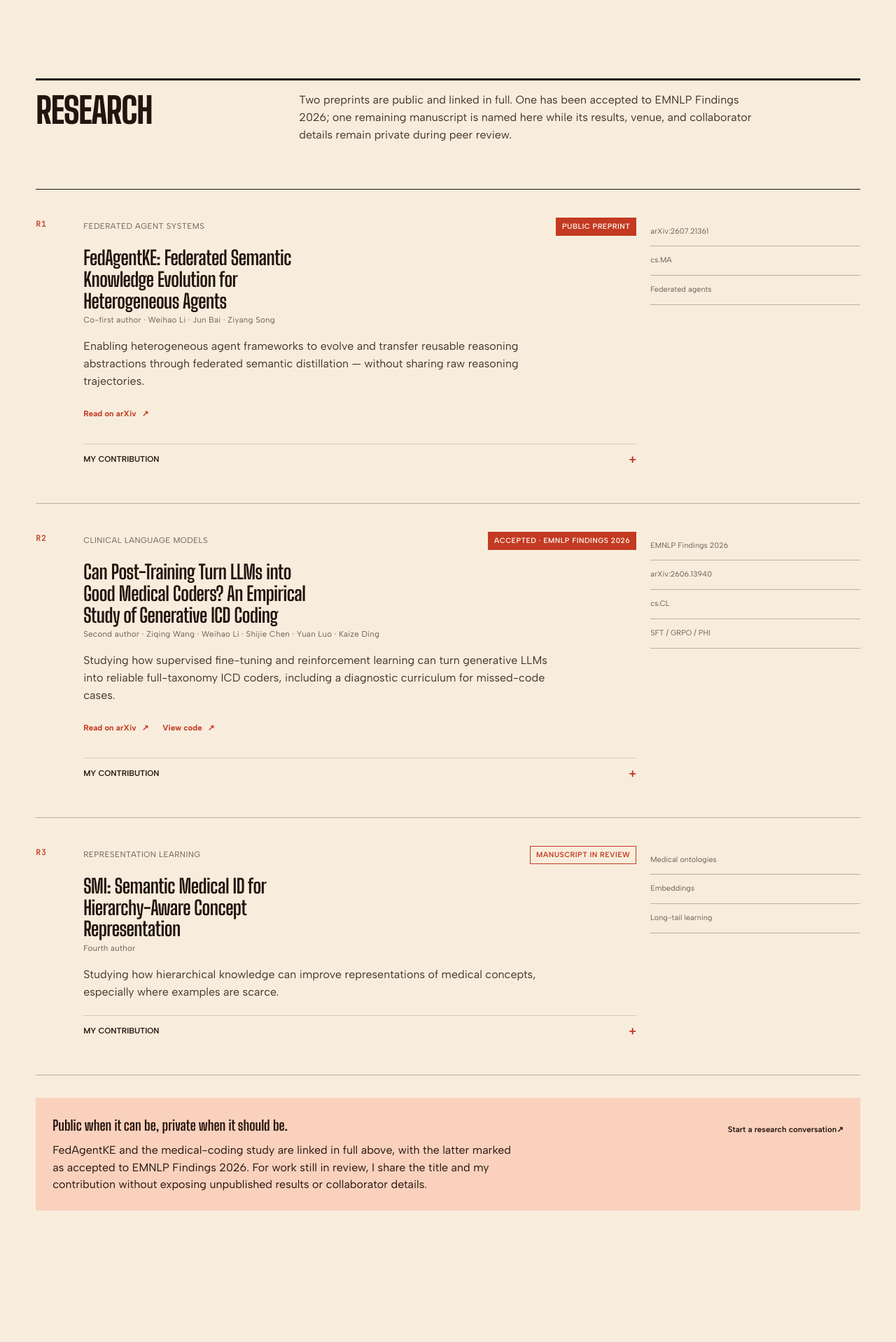
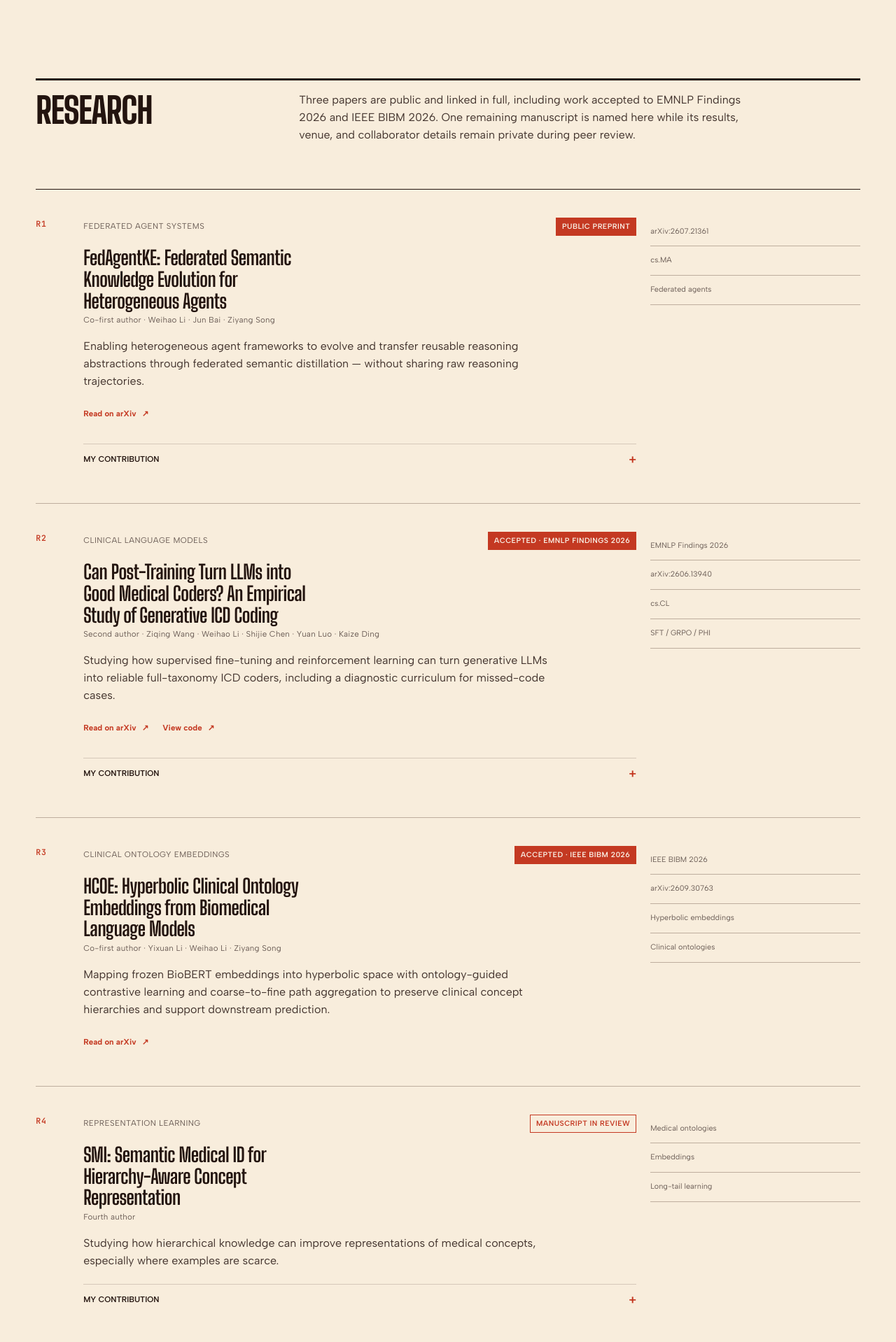
Before and after one commit to kesfc/kesfc.github.io, a Next.js app: page / in a window 1280 px wide. Shown: the part 920-2838 px from the top of the page at 70% size. Built offline with nearby package versions, Linux system fonts and the light colour scheme; no server answers.

Commit message:
Add HCOE BIBM 2026 paper with co-first authorship

```diff
--- a/app/page.tsx
+++ b/app/page.tsx
@@ -33,6 +33,19 @@ const researchTracks = [
   },
   {
     lane: "R3",
+    field: "Clinical ontology embeddings",
+    title:
+      "HCOE: Hyperbolic Clinical Ontology Embeddings from Biomedical Language Models",
+    summary:
+      "Mapping frozen BioBERT embeddings into hyperbolic space with ontology-guided contrastive learning and coarse-to-fine path aggregation to preserve clinical concept hierarchies and support downstream prediction.",
+    stack: ["IEEE BIBM 2026", "arXiv:2609.30763", "Hyperbolic embeddings", "Clinical ontologies"],
+    status: "Accepted · IEEE BIBM 2026",
+    role: "Co-first author",
+    authors: "Yixuan Li · Weihao Li · Ziyang Song",
+    href: "https://arxiv.org/abs/2609.30763",
+  },
+  {
+    lane: "R4",
     field: "Representation learning",
     title: "SMI: Semantic Medical ID for Hierarchy-Aware Concept Representation",
     summary:
@@ -186,8 +199,8 @@ export default function Home() {
           <header className="section-inline">
             <h2 id="research-title">Research</h2>
             <p>
-              Two preprints are public and linked in full. One has been accepted
-              to EMNLP Findings 2026; one remaining manuscript is named here while
+              Three papers are public and linked in full, including work accepted
+              to EMNLP Findings 2026 and IEEE BIBM 2026. One remaining manuscript is named here while
               its results, venue, and collaborator details remain private during
               peer review.
             </p>
@@ -228,13 +241,13 @@ export default function Home() {
                       ) : null}
                     </div>
                   ) : null}
-                  <details>
+                  {track.contribution ? <details>
                     <summary>
                       My contribution
                       <span aria-hidden="true">+</span>
                     </summary>
                     <p>{track.contribution}</p>
-                  </details>
+                  </details> : null}
                 </div>
                 <ul className="stack-list" aria-label="Methods and tools">
                   {track.stack.map((item) => <li key={item}>{item}</li>)}
@@ -246,8 +259,8 @@ export default function Home() {
           <aside className="review-note">
             <p>
               <strong>Public when it can be, private when it should be.</strong>
-              FedAgentKE and the medical-coding study are linked in full above,
-              with the latter marked as accepted to EMNLP Findings 2026. For work
+              FedAgentKE, the medical-coding study, and HCOE are linked in full
+              above, with conference acceptances noted where applicable. For work
               still in review, I share the title and my contribution without
               exposing unpublished results or collaborator details.
             </p>
```
